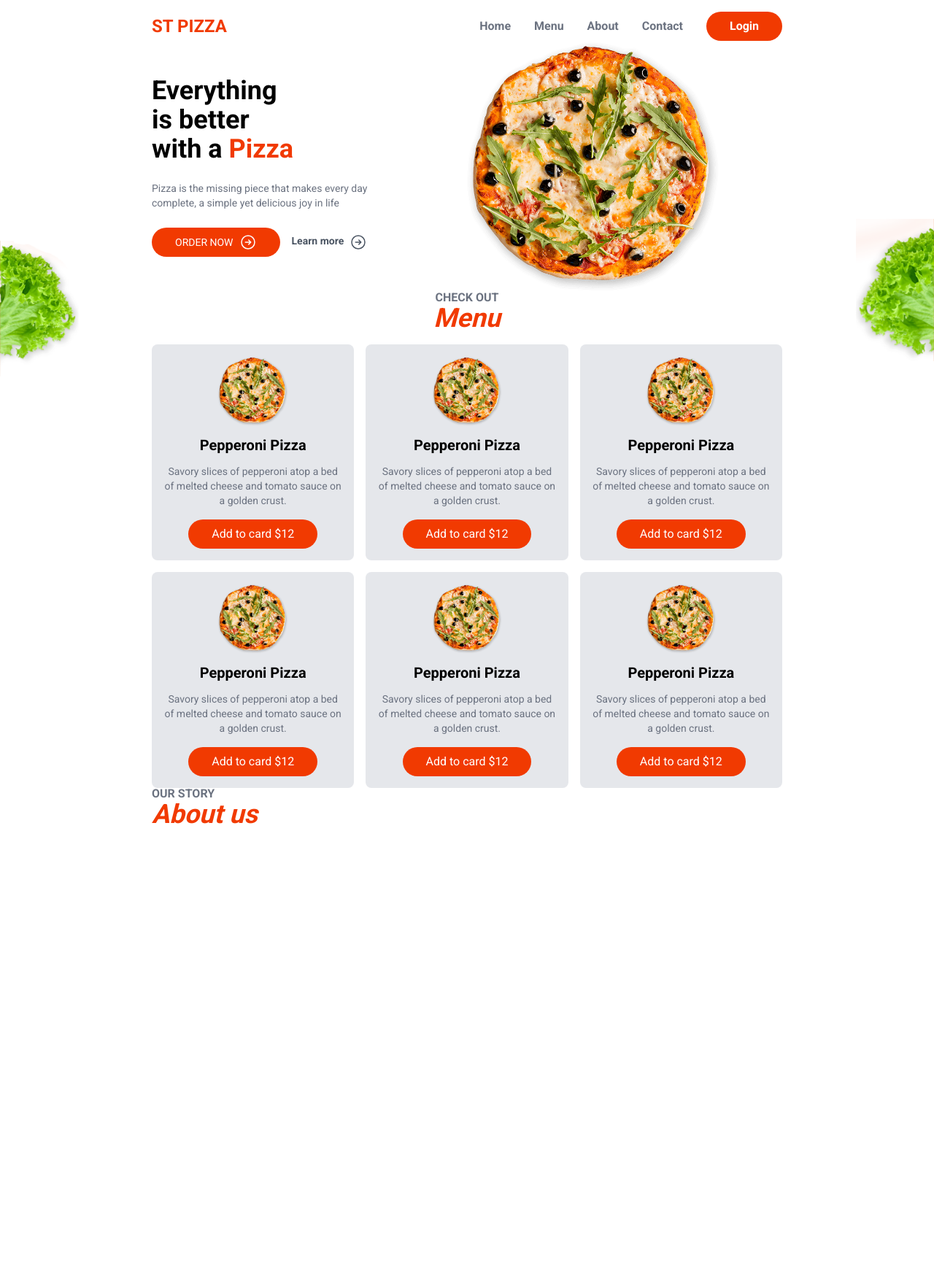
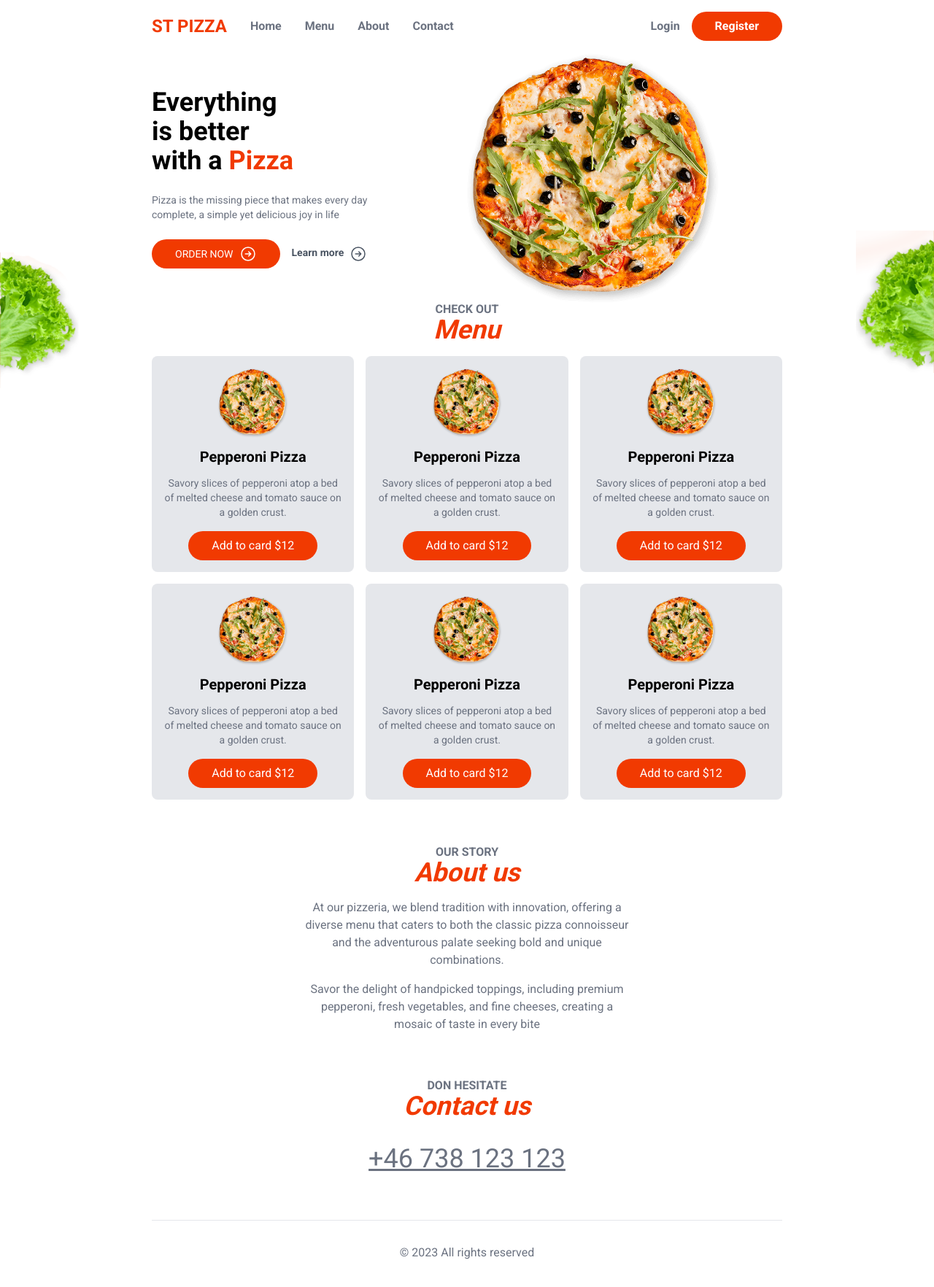
Before and after one commit to FelipeMDantas/FoodOrdering, a Next.js app: page / in a window 1280 px wide. Shown: the top 1764 px of the page at 73% size. Before the commit the page ends 1152 px from the top, so only its background shows below. Built offline with nearby package versions, Linux system fonts and the light colour scheme.

Commit message:
Main page further developed.

```diff
--- a/src/app/page.js
+++ b/src/app/page.js
@@ -9,9 +9,38 @@ export default function Home() {
       <Header />
       <Hero />
       <HomeMenu />
-      <section>
+      <section className="text-center my-16">
         <SectionHeaders subHeader={"Our story"} mainHeader={"About us"} />
+        <div className="text-gray-500 max-w-md mx-auto mt-4 flex flex-col gap-4">
+          <p>
+            At our pizzeria, we blend tradition with innovation, offering a
+            diverse menu that caters to both the classic pizza connoisseur and
+            the adventurous palate seeking bold and unique combinations.
+          </p>
+          <p>
+            Savor the delight of handpicked toppings, including premium
+            pepperoni, fresh vegetables, and fine cheeses, creating a mosaic of
+            taste in every bite
+          </p>
+        </div>
       </section>
+      <section className="text-center my-8">
+        <SectionHeaders
+          subHeader={"Don\t hesitate"}
+          mainHeader={"Contact us"}
+        />
+        <div className="mt-8">
+          <a
+            href="tel:+46738123123"
+            className="text-4xl underline text-gray-500"
+          >
+            +46 738 123 123
+          </a>
+        </div>
+      </section>
+      <footer className="border-t p-8 text-center text-gray-500 mt-16">
+        &copy; 2023 All rights reserved
+      </footer>
     </>
   );
 }
--- a/src/components/layout/Header.js
+++ b/src/components/layout/Header.js
@@ -3,16 +3,19 @@ import Link from "next/link";
 const Header = () => {
   return (
     <header className="flex items-center justify-between">
-      <Link href="" className="text-primary font-semibold text-2xl">
-        ST PIZZA
-      </Link>
       <nav className="flex gap-8 items-center text-gray-500 font-semibold">
+        <Link href="" className="text-primary font-semibold text-2xl">
+          ST PIZZA
+        </Link>
         <Link href="">Home</Link>
         <Link href="">Menu</Link>
         <Link href="">About</Link>
         <Link href="">Contact</Link>
+      </nav>
+      <nav className="flex items-center gap-4 text-gray-500 font-semibold">
+        <Link href="">Login</Link>
         <Link href="" className="bg-primary rounded-full text-white px-8 py-2">
-          Login
+          Register
         </Link>
       </nav>
     </header>
--- a/src/components/layout/Hero.js
+++ b/src/components/layout/Hero.js
@@ -3,7 +3,7 @@ import Right from "../icons/Right";
 
 const Hero = () => {
   return (
-    <section className="hero">
+    <section className="hero mt-4">
       <div className="py-12">
         <h1 className="text-4xl font-semibold">
           Everything <br /> is better <br /> with a&nbsp;
```
